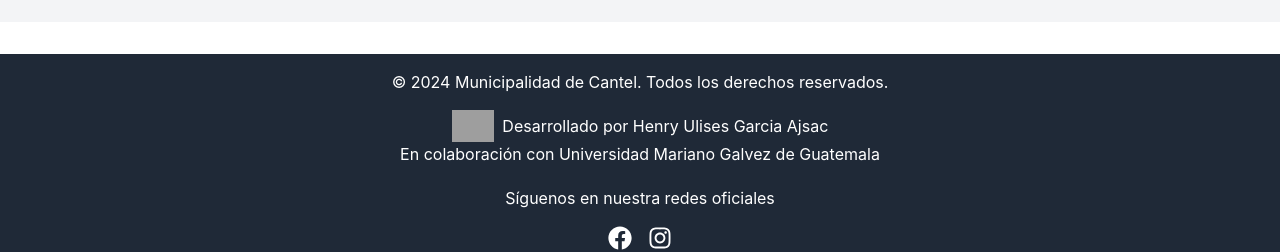
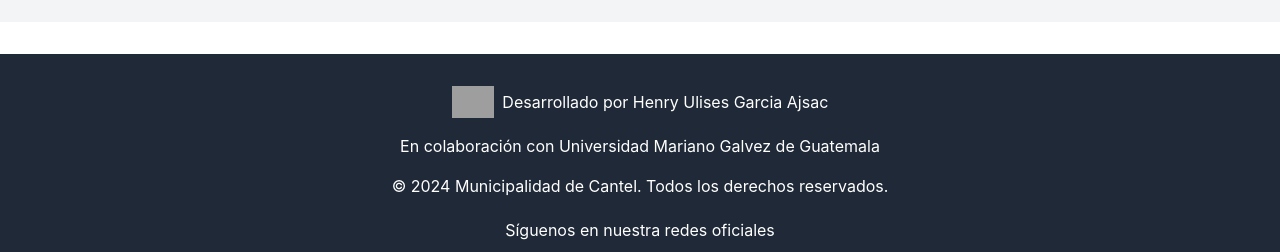
Before and after one commit to HENRYGAJS/muni_frontend, a React (Create React App) app in the folder municipalidad-de-cantel/: page /servicios in a window 1280 px wide. Shown: the part 310-562 px from the top of the page. Built offline with nearby package versions, Linux system fonts and the light colour scheme; no server answers; grey boxes are pictures that could not be loaded; the HTML template or start-up script is replaced by a standard one.

Commit message:
Update Footer.jsx

```diff
--- a/municipalidad-de-cantel/src/components/Footer.jsx
+++ b/municipalidad-de-cantel/src/components/Footer.jsx
@@ -5,7 +5,7 @@
   return (
     <footer className="bg-gray-800 text-white p-4 mt-8">
       <div className="container mx-auto text-center">
-        <p>© 2024 Municipalidad de Cantel. Todos los derechos reservados.</p>
+
 
         {/* Sección de autoría y logo de la universidad */}
         <div className="mt-4 flex justify-center items-center space-x-2">
@@ -17,12 +17,19 @@
           <p>Desarrollado por Henry Ulises Garcia Ajsac</p>
 
         </div>
-        <div>
+        <div className="mt-4 flex justify-center items-center space-x-2">
         <p>En colaboración con Universidad Mariano Galvez de Guatemala</p>
 
         </div>
 
+        <div className="mt-4 flex justify-center items-center space-x-2" >
+
+        <p>© 2024 Municipalidad de Cantel. Todos los derechos reservados.</p>
+
+        </div>
+
         {/* Redes Sociales */}
+
         <p className="mt-5">Síguenos en nuestra redes oficiales</p>
         <div className="flex justify-center space-x-4 mt-4">
           <a href="https://www.facebook.com/p/Municipalidad-de-Cantel-Administraci%C3%B3n-2024-2028-61555813043886/?locale=es_LA"
```
